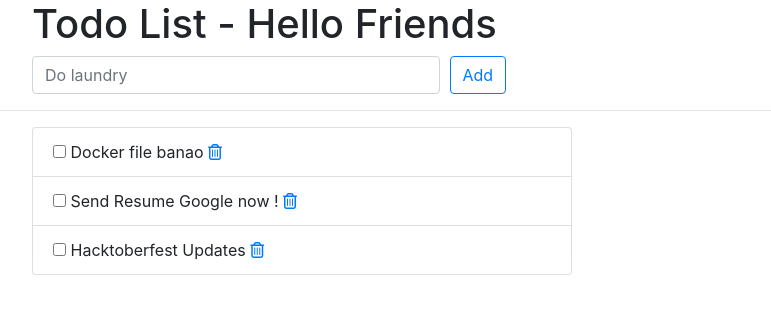
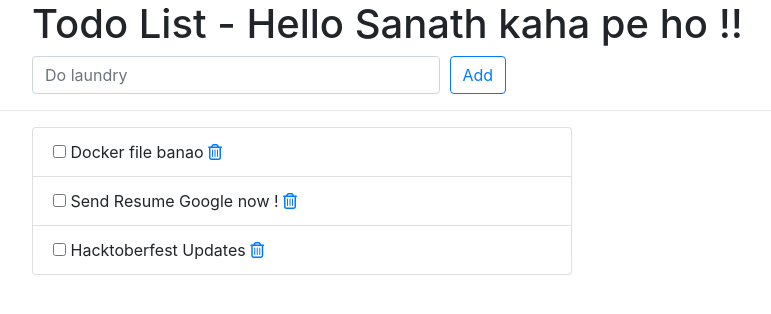
Before and after one commit to sanat-surya/devops_learning, a Django app: page /todos/ in a window 1280 px wide. Shown: the top 314 px of the page, without its empty margins (243-1014 px from the left). Run offline with Django 3.2, Linux system fonts and the light colour scheme; data comes from the database, SQL or seed files in the repository; some libraries are stand-ins or nearby versions.

Commit message:
Update index.html

```diff
--- a/todos/templates/todos/index.html
+++ b/todos/templates/todos/index.html
@@ -12,7 +12,7 @@
     <div class="offset-md-2 col-lg-9">
       <div class="page-header">
         <h1>
-          Todo List -  Hello Friends
+          Todo List -  Hello Sanath kaha pe ho !!
         </h1>
       </div>
     </div>
```
